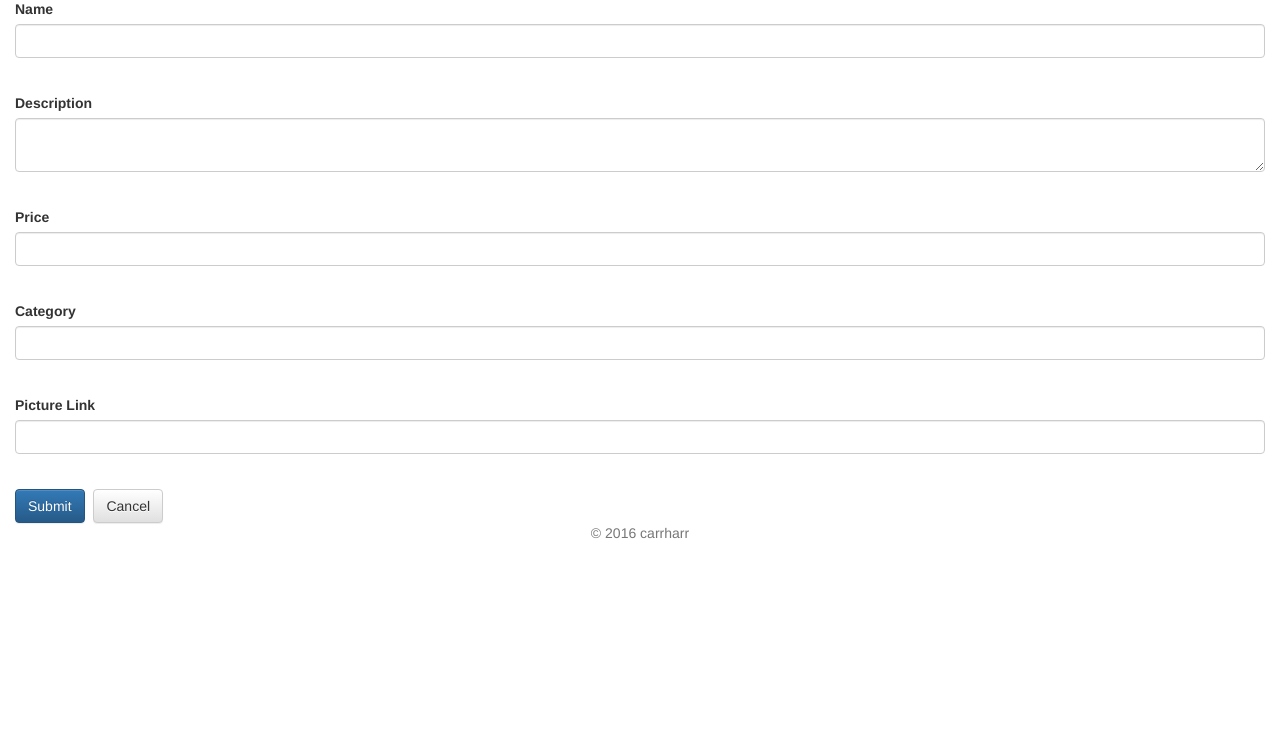
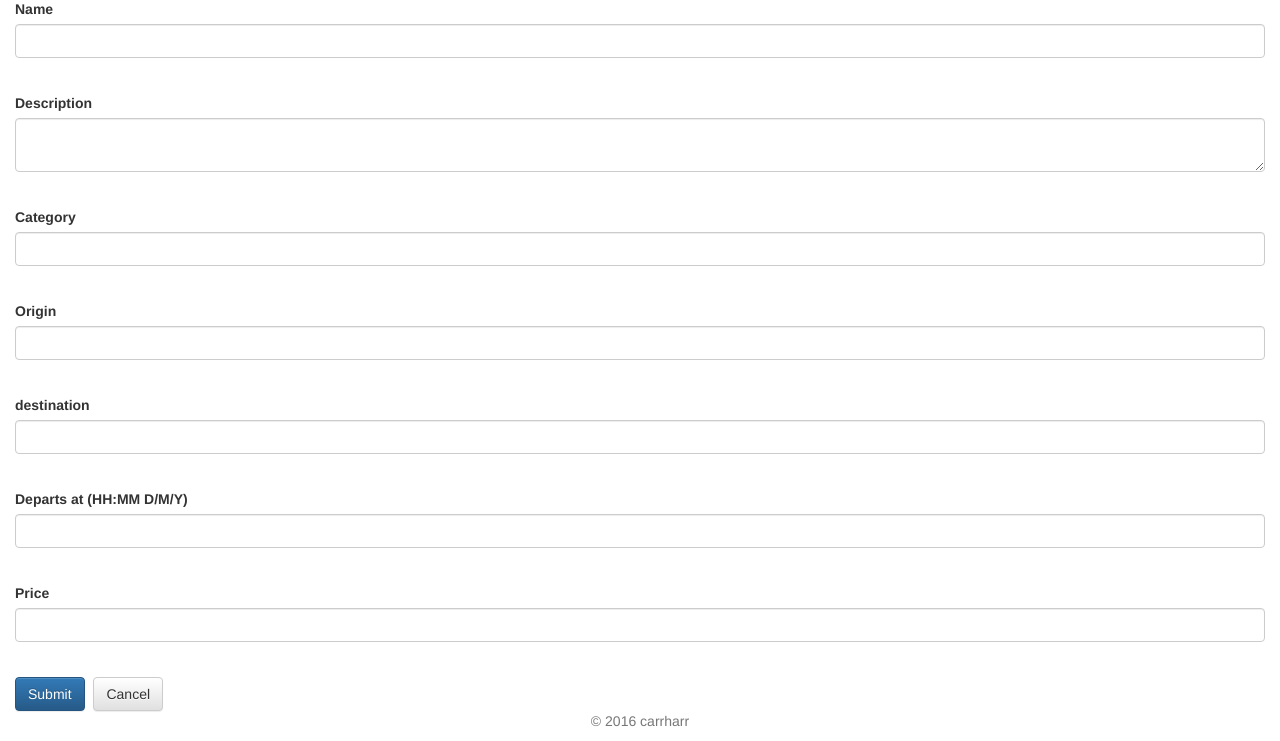
Before and after one commit to carrharr/Item_Catalog_P3, a Flask app: page /drivers/1/1/edit/ in a window 1280 px wide. Shown: the part 131-872 px from the top of the page. Before the commit the page ends 670 px from the top, so only its background shows below. Run offline with Flask 2, Linux system fonts and the light colour scheme; the visitor is signed in with stand-in values (Sample User, id 1); tables that the repository leaves empty hold one stand-in row (values such as "Sample post"); parts of the project's set-up code (start-up, migrations or seed data) failed here and were passed over; some libraries are stand-ins or nearby versions.

Commit message:
Required changes done

```diff
--- a/application.py
+++ b/application.py
@@ -461,19 +461,19 @@ def editTrip(driver_id=None, trip_id=None):
 
     if request.method == 'POST':
         if request.form['name']:
-            item.name = request.form['name']
+            trip.name = request.form['name']
         if request.form['description']:
-            item.description = request.form['description']
+            trip.description = request.form['description']
         if request.form['origin']:
-            item.origin = request.form['origin']
+            trip.origin = request.form['origin']
         if request.form['destination']:
-            item.destination = request.form['destination']
+            trip.destination = request.form['destination']
         if request.form['departs']:
-            item.departs = request.form['departs']
+            trip.departs = request.form['departs']
         if request.form['price']:
-            item.price = request.form['price']
+            trip.price = request.form['price']
         if request.form['category']:
-            item.category = request.form['category']
+            trip.category = request.form['category']
         dbs.add(trip)
         dbs.commit()
         flash('%s successfully updated!' % trip.name)
--- a/templates/editTrip.html
+++ b/templates/editTrip.html
@@ -14,18 +14,28 @@
   </div>
 
   <div class="form-group">
-    <label for="price">Price</label>
-    <input type="text" name="price" class="form-control"><br>
-  </div>
-
-  <div class="form-group">
     <label for="category">Category</label>
     <input type="text" name="category" class="form-control"><br>
   </div>
 
   <div class="form-group">
-    <label for="image">Picture Link</label>
-    <input type="text" name="image" class="form-control"><br>
+    <label for="origin">Origin</label>
+    <input type="text" name="origin" class="form-control"><br>
+  </div>
+
+  <div class="form-group">
+    <label for="destination">destination</label>
+    <input type="text" name="destination" class="form-control"><br>
+  </div>
+
+  <div class="form-group">
+    <label for="departs">Departs at (HH:MM D/M/Y)</label>
+    <input type="text" name="departs" class="form-control"><br>
+  </div>
+
+  <div class="form-group">
+    <label for="price">Price</label>
+    <input type="text" name="price" class="form-control"><br>
   </div>
 
   <button type="submit" name="button" class="btn btn-primary">Submit</button>
```
Also changed, not shown: db_model.py (+2 -11 lines).
